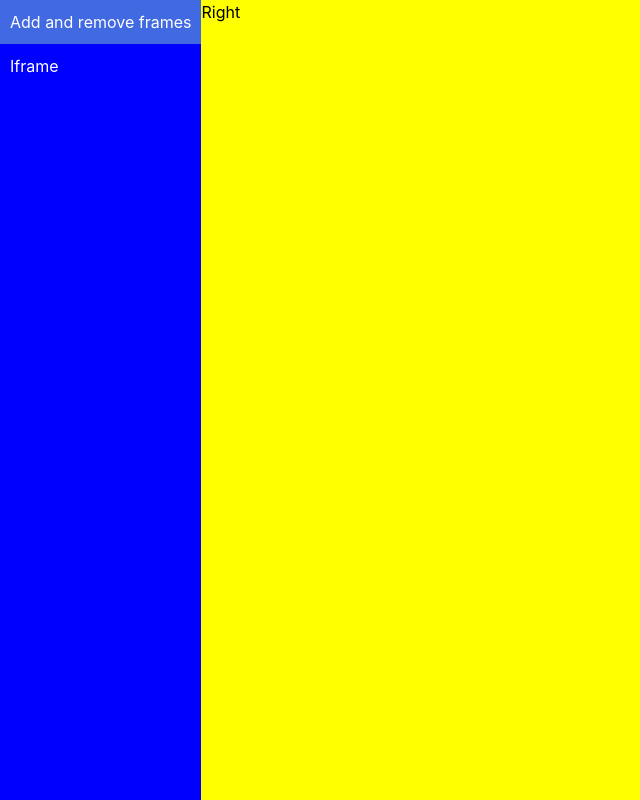
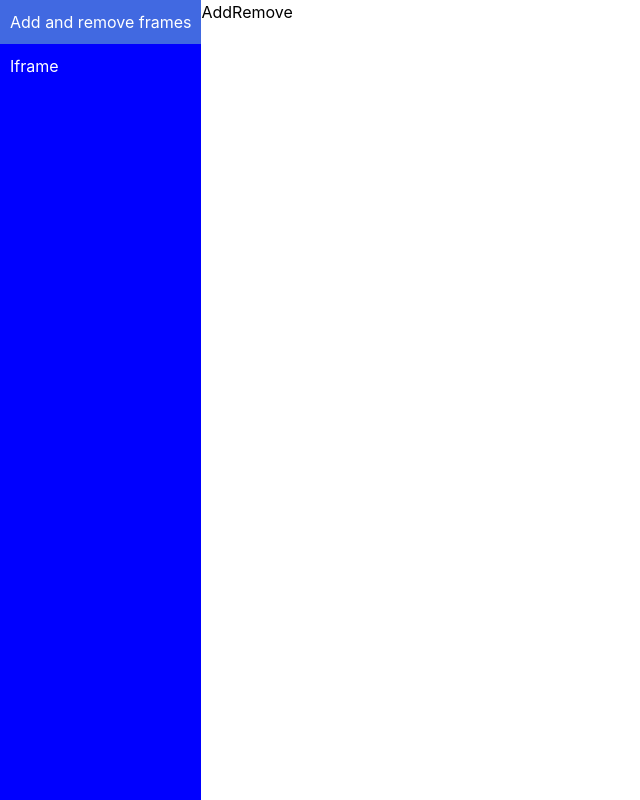
Before and after one commit to billdestein/better-frames, a React (Create React App) app: page / in a window 1280 px wide. Shown: the whole page, without its empty margins (0-640 px from the left). Built offline with nearby package versions, Linux system fonts and the light colour scheme.

Commit message:
More work

```diff
--- a/src/App.tsx
+++ b/src/App.tsx
@@ -5,17 +5,17 @@ import { Iframe } from './Iframe'
 
 type Example = {
   name: string
-  element: () => React.JSX.Element
+  element: React.JSX.Element
 }
 
 const examples: Example[] = [
   {
     name: 'Add and remove frames',
-    element: AddRemove
+    element: <AddRemove/>
   },
   {
     name: 'Iframe',
-    element: Iframe
+    element: <Iframe/>
   }
 ]
 
@@ -41,22 +41,23 @@ const Option = styled.div`
     }
 `
 
-const Right = styled.div`
-      background-color: yellow;
-      flex-grow: 1;
-      height: 100%;
-  `
+function App() {
+  const [ example, setExample ] = useState<Example>(examples[0])
 
-function App() {
-  // const [ exampleNumber, setExampleNumber ] = useState<number>(0)
-
-  const onClick = () =>{
-    alert('Hello')
+  const onClick = (exampleName: string) =>{
+    console.log(`onClick: ${exampleName}`)
+    const example = examples.find(e => e.name == exampleName)
+    setExample(example as Example)
   }
 
   const renderOption = (example: Example) => {
     return (
-      <Option onClick={ onClick }>{example.name}</Option>
+      <Option
+        key = {example.name}
+        onClick={ () => onClick(example.name) }
+      >
+        {example.name}
+      </Option>
     )
   }
 
@@ -68,45 +69,12 @@ function App() {
     )
   }
 
-  const renderRight = () => {
-    return <Right>Right</Right>
-  }
-
   return (
     <Container>
       { renderLeft() }
-      { renderRight() }
+      { example.element }
     </Container>
   )
 }
 
 export default App
-
-
-
-
-
-
-
-
-
-
-
-// import React from 'react'
-// import Example from './lib/Example'
-//
-// function App() {
-//    return (
-//       <div className="container">
-//          <header className="py-5 border-b mb-5">
-//             <h1 className="mb-1">React NPM Starter</h1>
-//          </header>
-//          <div className="flex gap-2">
-//             <Example label="Link Button" url="https://github.com/dcooney" />
-//             <Example label="Form Button" />
-//          </div>
-//       </div>
-//    )
-// }
-//
-// export default App
```
